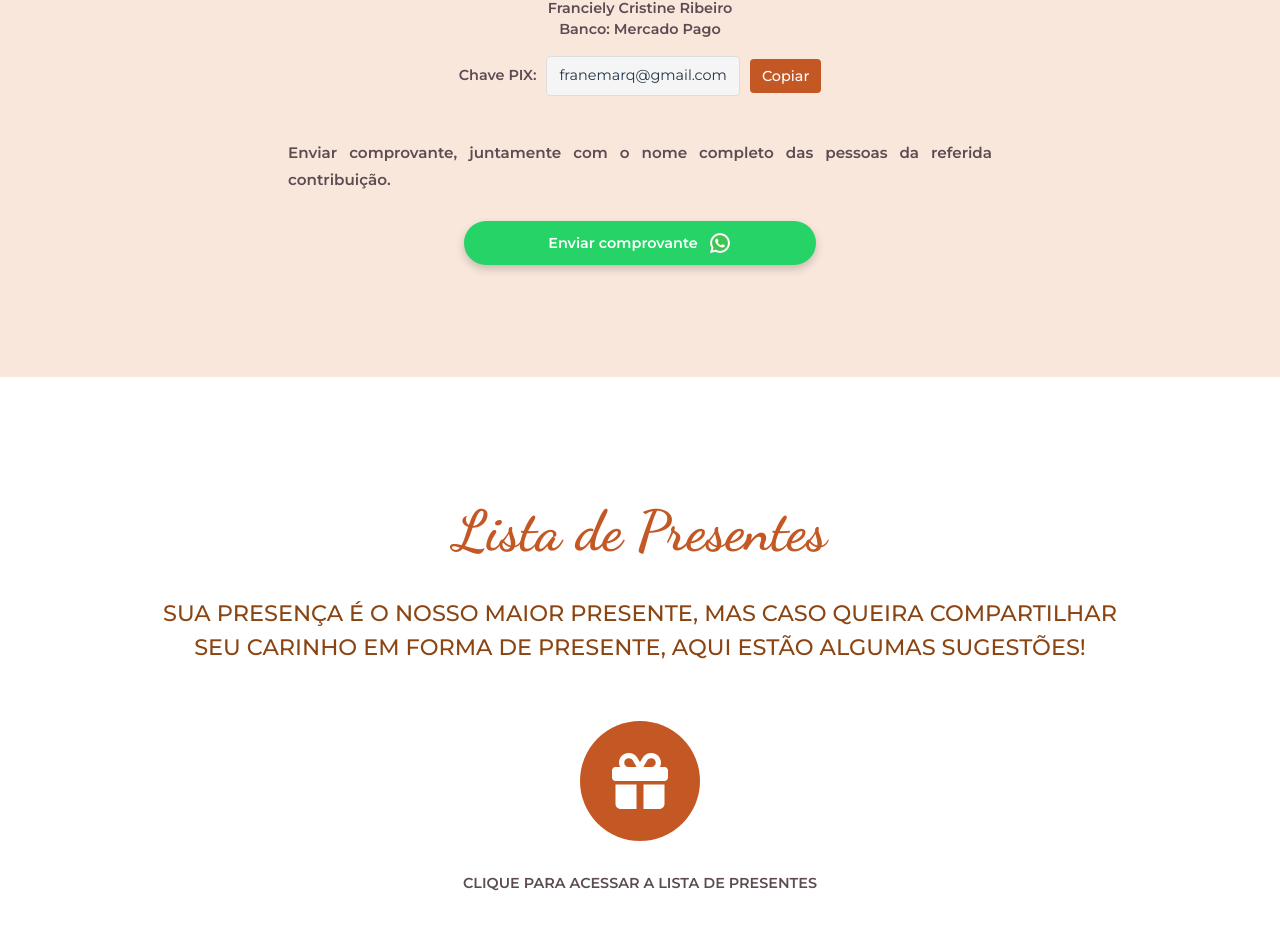
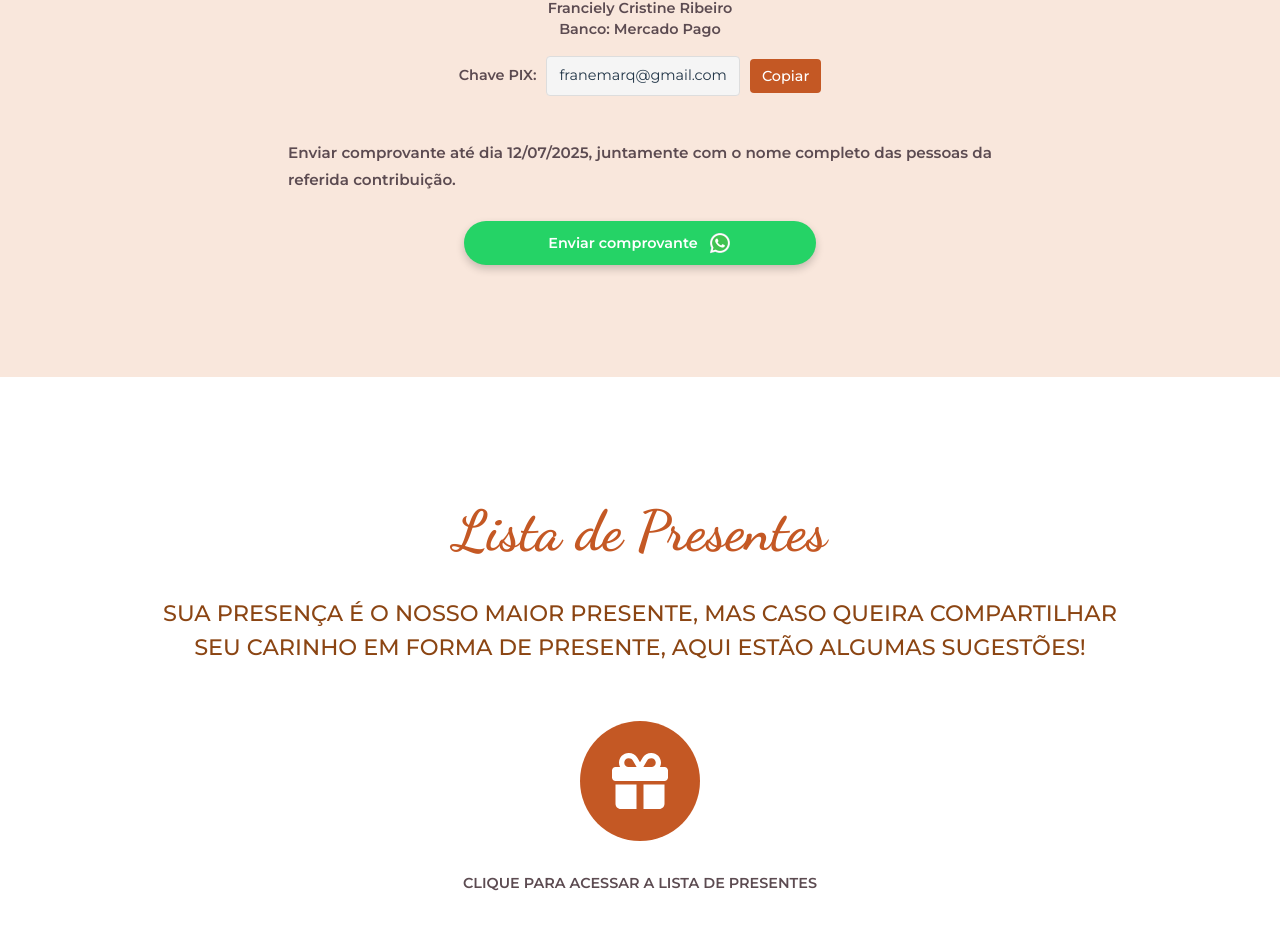
Before and after one commit to ellenri/site_casamento_fran_marq, a React (Vite) app: page / in a window 1280 px wide. Shown: the part 5216-6145 px from the top of the page. Built offline with nearby package versions, Linux system fonts and the light colour scheme.

Commit message:
add data para envio de comprovante

```diff
--- a/src/components/WeddingReception.jsx
+++ b/src/components/WeddingReception.jsx
@@ -272,7 +272,7 @@ const WeddingReception = () => {
               </QRCodeContainer>
 
               <SectionText style={{ marginTop: '15px', fontStyle: 'italic', fontSize: '0.95rem' }}>
-                Enviar comprovante, juntamente com o nome completo das pessoas da referida contribuição.
+                Enviar comprovante até dia <strong>12/07/2025</strong>, juntamente com o nome completo das pessoas da referida contribuição.
               </SectionText>
               <WhatsappButton onClick={() => setShowForm(!showForm)} title="Preencher formulário de confirmação">
                 <WhatsappText>Enviar comprovante</WhatsappText>
```
